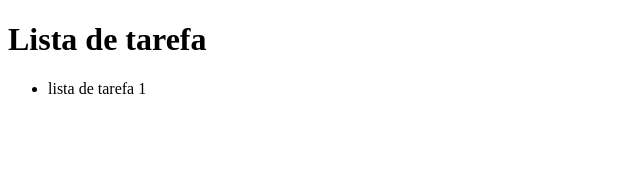
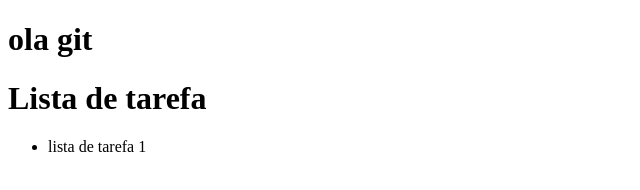
Before and after one commit to brunooliver12/lista-de-tarefa, a plain HTML site: page index.html in a window 1280 px wide. Shown: the whole page, without its empty margins (0-640 px from the left). Drawn offline with Linux system fonts and the light colour scheme.

Commit message:
header da pagian

```diff
--- a/index.html
+++ b/index.html
@@ -6,6 +6,10 @@
     <title>Document</title>
 </head>
 <body>
+    <header>
+        <h1>ola git</h1>
+
+    </header>
     <h1>Lista de tarefa</h1>
 
     <ul>
```
